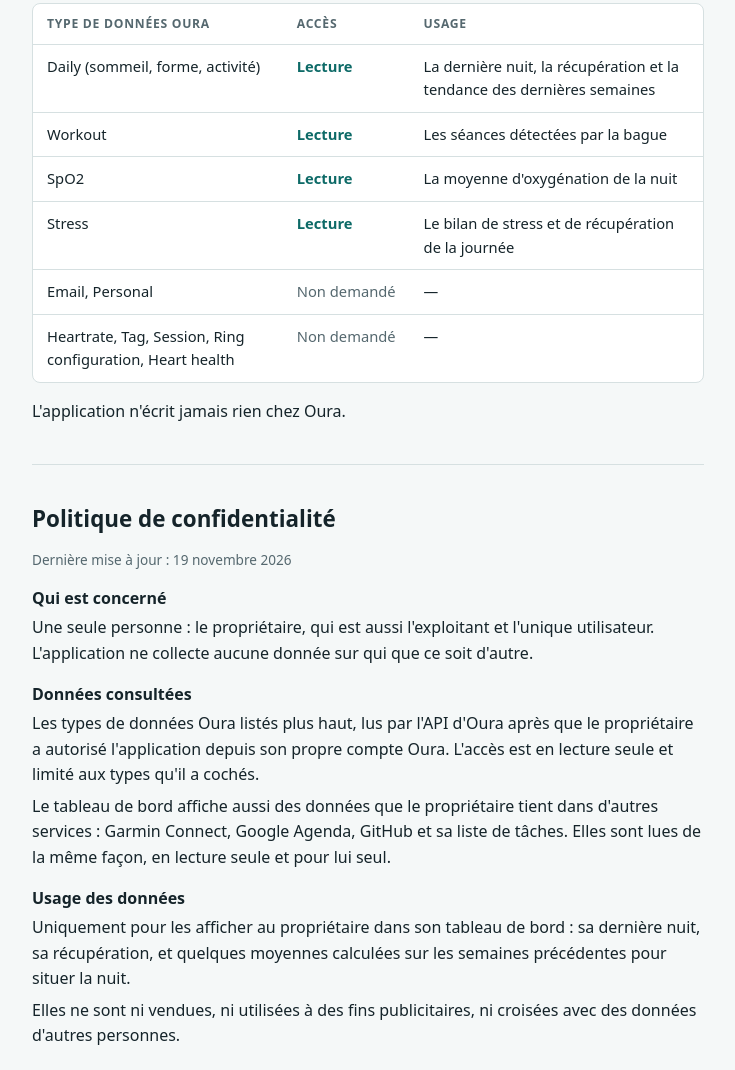
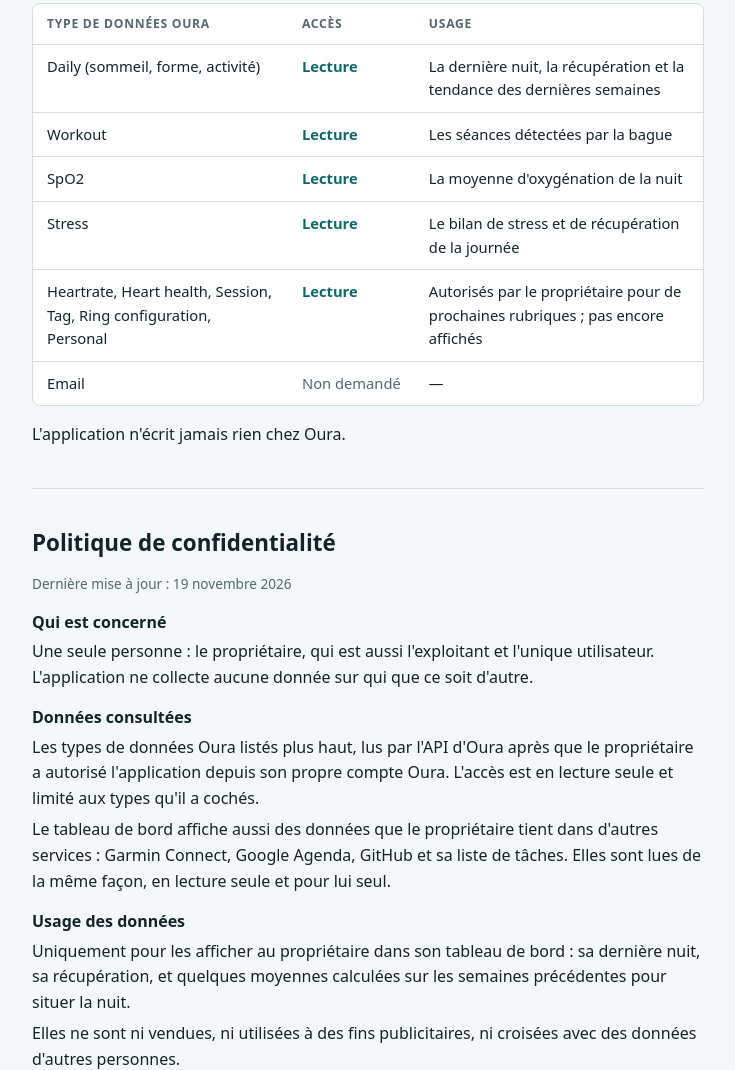
Before and after one commit to HumbertMonnot/dashboard-humbert, a plain HTML site: page index.html in a window 1280 px wide. Shown: the part 871-1941 px from the top of the page, without its empty margins (272-1007 px from the left). Drawn offline with Linux system fonts and the light colour scheme.

Commit message:
Présentation : types de données autorisés

```diff
--- a/index.html
+++ b/index.html
@@ -168,8 +168,8 @@
           <tr><td>Workout</td><td class="yes">Lecture</td><td>Les séances détectées par la bague</td></tr>
           <tr><td>SpO2</td><td class="yes">Lecture</td><td>La moyenne d'oxygénation de la nuit</td></tr>
           <tr><td>Stress</td><td class="yes">Lecture</td><td>Le bilan de stress et de récupération de la journée</td></tr>
-          <tr><td>Email, Personal</td><td class="no">Non demandé</td><td>—</td></tr>
-          <tr><td>Heartrate, Tag, Session, Ring configuration, Heart health</td><td class="no">Non demandé</td><td>—</td></tr>
+          <tr><td>Heartrate, Heart health, Session, Tag, Ring configuration, Personal</td><td class="yes">Lecture</td><td>Autorisés par le propriétaire pour de prochaines rubriques ; pas encore affichés</td></tr>
+          <tr><td>Email</td><td class="no">Non demandé</td><td>—</td></tr>
         </tbody>
       </table>
     </div>
```
Also changed, not shown: 1 other file.
